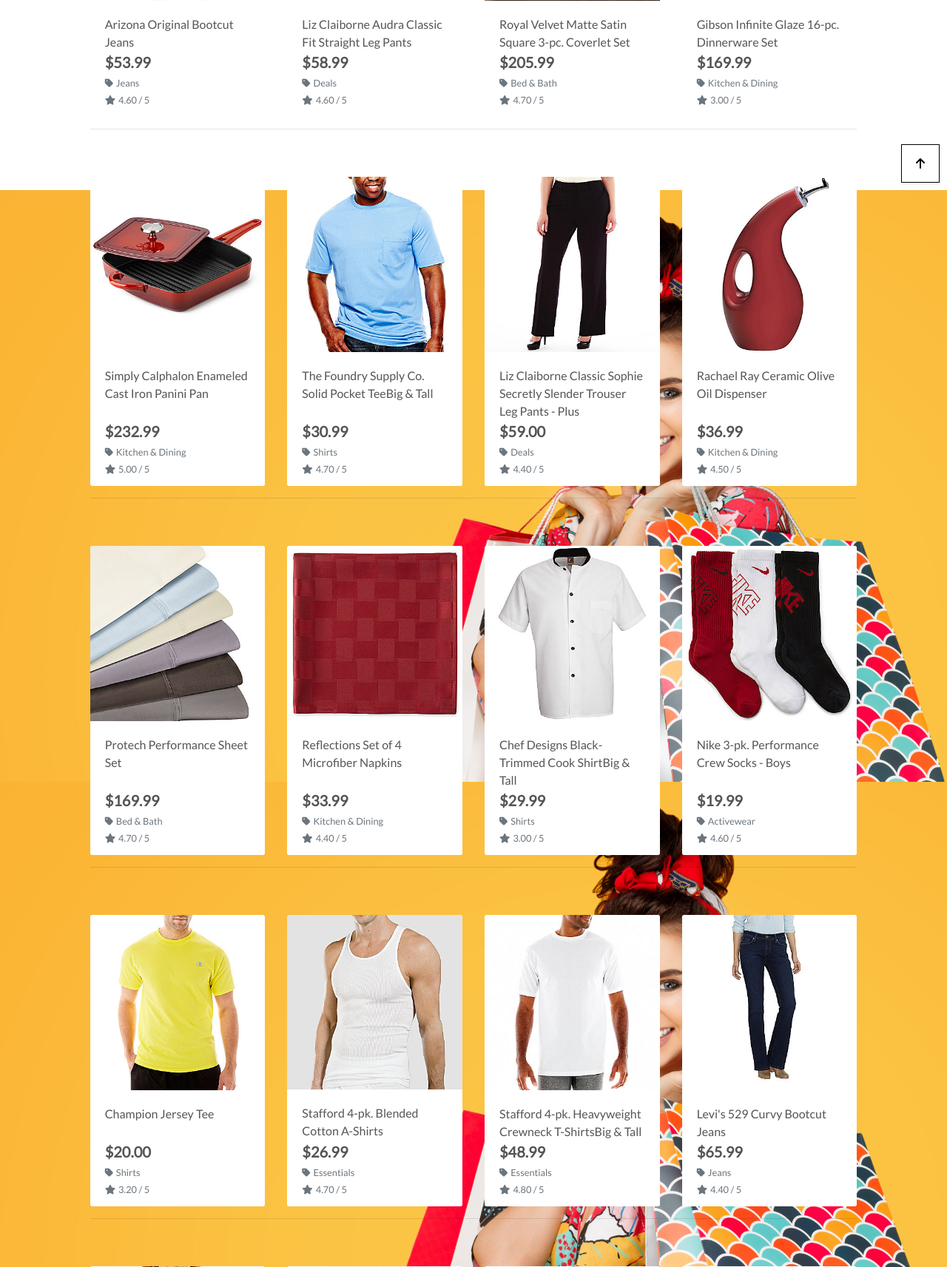
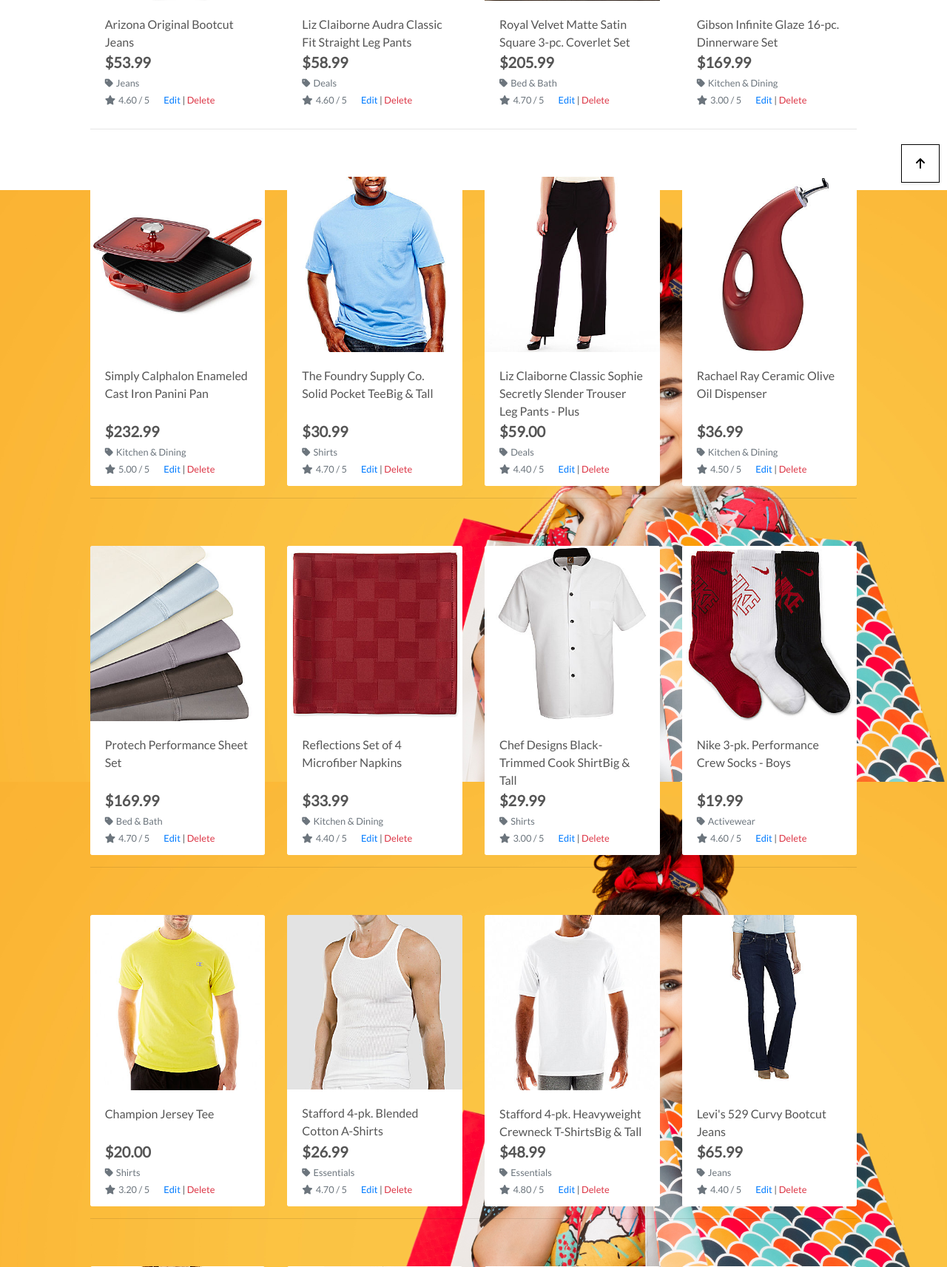
Before and after one commit to johnvenkiah/boutique-ado, a Django app: page /products/ in a window 1280 px wide. Shown: the part 543-2256 px from the top of the page at 74% size. Run offline with Django 3.2, Linux system fonts and the light colour scheme; the visitor is signed in with stand-in values (Sample User, id 1); data comes from the database, SQL or seed files in the repository; some libraries are stand-ins or nearby versions.

Commit message:
Product Admin - Deleting products

```diff
--- a/products/templates/products/product_detail.html
+++ b/products/templates/products/product_detail.html
@@ -41,6 +41,12 @@
                     <small class="text-muted"><i class="fas fa-star mr-1"></i>{{ product.rating }} / 5</small>
                     {% else %}
                     <small class="text-muted">No Rating</small>
+                    {% endif %}
+                    {% if request.user.is_superuser %}
+                        <small class="ml-3">
+                            <a href="{% url 'edit_product' product.id %}">Edit</a> |
+                            <a class="text-danger" href="{% url 'delete_product' product.id %}">Delete</a>
+                        </small>
                     {% endif %}
                     <p class="mt-3">{{ product.description }}</p>
                     <form class="form" action="{% url 'add_to_bag' product.id %}" method="POST">
--- a/products/templates/products/products.html
+++ b/products/templates/products/products.html
@@ -82,6 +82,12 @@
                                             {% else %}
                                                 <small class="text-muted">No Rating</small>
                                             {% endif %}
+                                            {% if request.user.is_superuser %}
+                                                <small class="ml-3">
+                                                    <a href="{% url 'edit_product' product.id %}">Edit</a> |
+                                                    <a class="text-danger" href="{% url 'delete_product' product.id %}">Delete</a>
+                                                </small>
+                                            {% endif %}
                                         </div>
                                     </div>
                                 </div>
--- a/products/urls.py
+++ b/products/urls.py
@@ -10,4 +10,7 @@ urlpatterns = [
     path('<int:product_id>/', views.product_detail, name='product_detail'),
     path('add/', views.add_product, name='add_product'),
     path('edit/<int:product_id>/', views.edit_product, name='edit_product'),
+    path(
+        'delete/<int:product_id>/', views.delete_product, name='delete_product'
+    ),
 ]
--- a/products/views.py
+++ b/products/views.py
@@ -76,9 +76,9 @@ def add_product(request):
     if request.method == 'POST':
         form = ProductForm(request.POST, request.FILES)
         if form.is_valid():
-            form.save()
+            product = form.save()
             messages.success(request, 'Successfully added product!')
-            return redirect(reverse('add_product'))
+            return redirect(reverse('product_detail', args=[product.id]))
         else:
             messages.error(request, 'Failed to add product. Please ensure the form is valid.')
     else:
@@ -113,3 +113,10 @@ def edit_product(request, product_id):
     }
 
     return render(request, template, context)
+
+def delete_product(request, product_id):
+    """ Edit a product in the store"""
+    product = get_object_or_404(Product, pk=product_id)
+    product.delete()
+    messages.success(request, f'Product "{product.name}" deleted!')
+    return redirect(reverse('products'))
```
Also changed, not shown: media/Screenshot_2021-12-08_at_02.20.54.png (added), media/Screenshot_2021-12-10_at_15.47.14.png (added), media/handmade_soap_cold_process_craft_natural_organic_pink_blue-662695.jpg (added).
